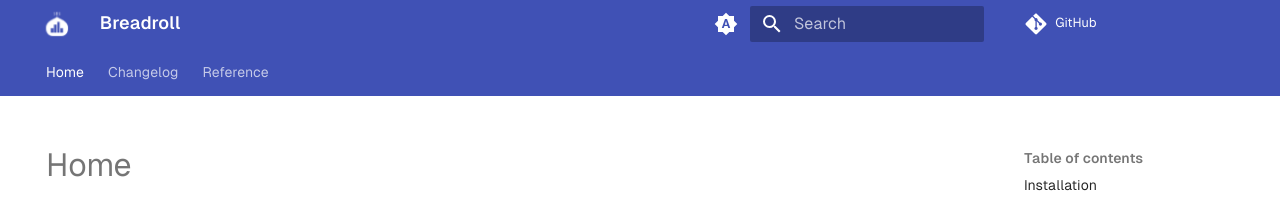
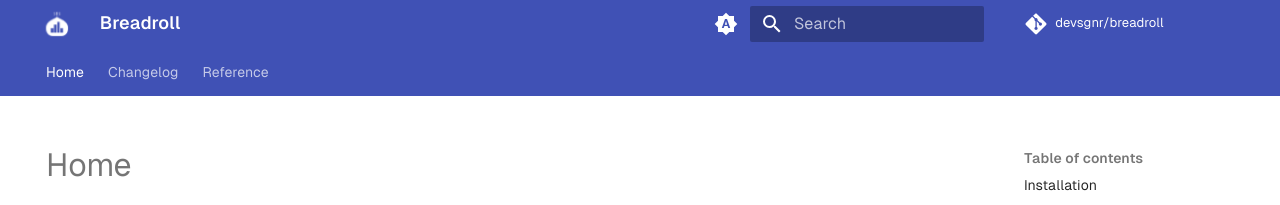
Before and after one commit to devsgnr/breadroll, an MkDocs documentation site: the page built from docs/docs/index.md, in a window 1280 px wide. Shown: the top 205 px of the page. Built offline with MkDocs 1.6.1 and Material for MkDocs 9.7.7, drawn with Linux system fonts in a browser that asks for light colours; comment, search, counter and statistics services are not loaded.

Commit message:
added repo_name to docs

```diff
--- a/docs/mkdocs.yml
+++ b/docs/mkdocs.yml
@@ -35,3 +35,4 @@ markdown_extensions:
       emoji_index: !!python/name:material.extensions.emoji.twemoji
       emoji_generator: !!python/name:material.extensions.emoji.to_svg
 repo_url: https://github.com/devsgnr/breadroll
+repo_name: devsgnr/breadroll
```
